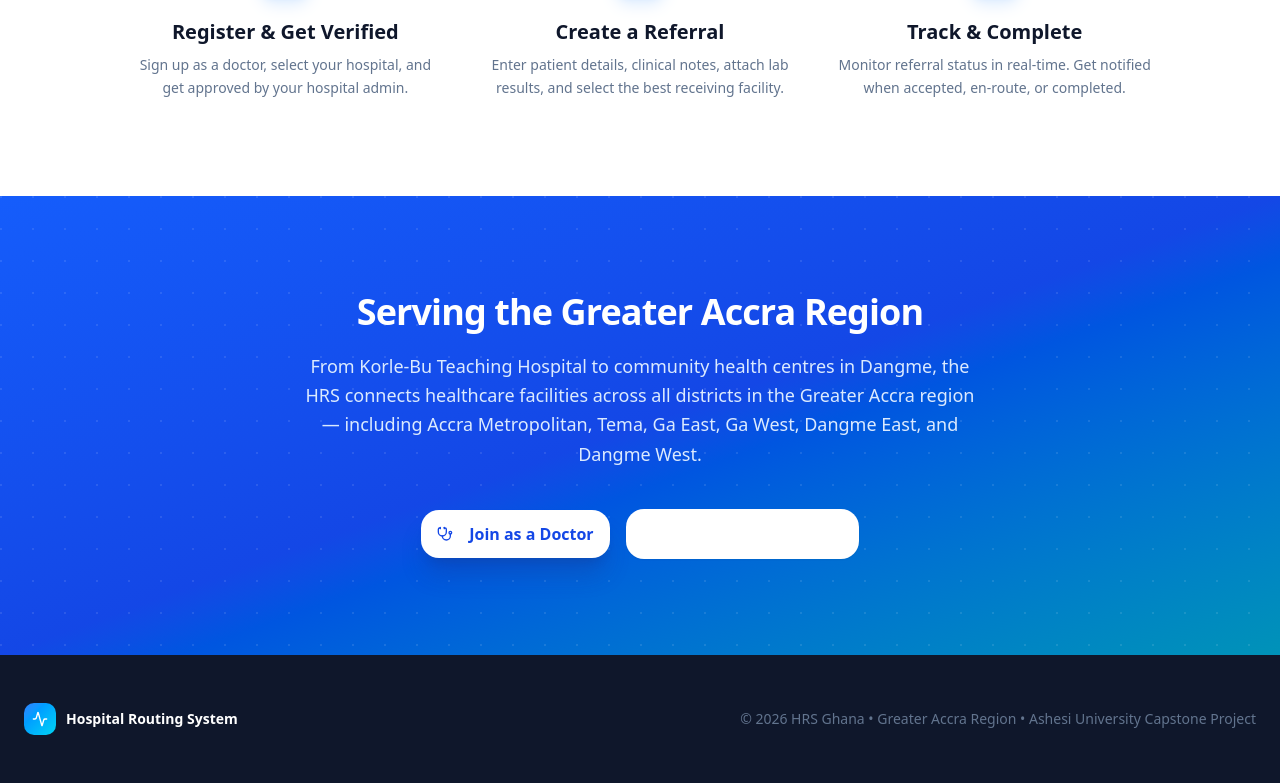
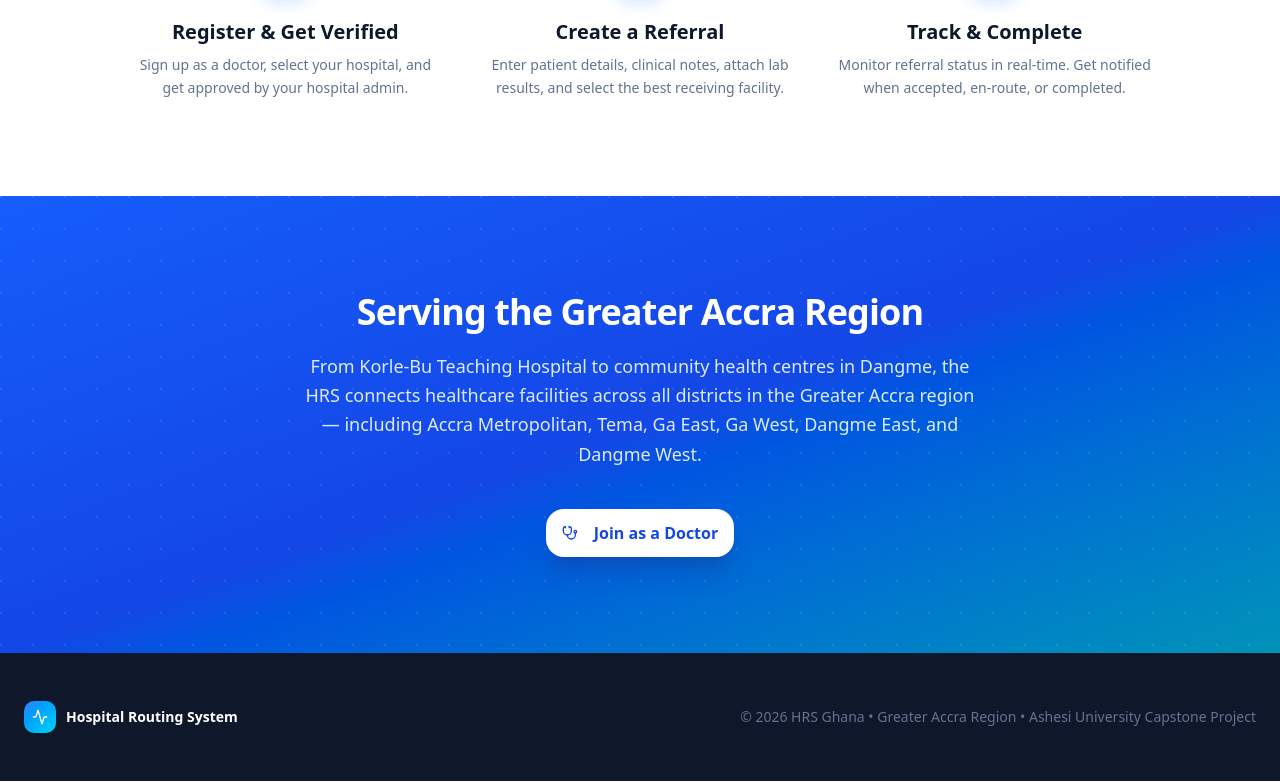
Before and after one commit to ladymargehagan/ashesi-capstone-hospital-routing-system, a Next.js app in the folder frontend/: page / in a window 1280 px wide. Shown: the part 1775-2558 px from the top of the page. Built offline with nearby package versions, Linux system fonts and the light colour scheme; no server answers.

Commit message:
simplify layout of hero section

```diff
--- a/frontend/src/app/page.tsx
+++ b/frontend/src/app/page.tsx
@@ -224,17 +224,11 @@ export default function LandingPage() {
             Ga West, Dangme East, and Dangme West.
           </p>
 
-          <div className="mt-10 flex flex-col sm:flex-row items-center justify-center gap-4">
+          <div className="mt-10 flex items-center justify-center">
             <Link href="/register">
               <Button size="lg" className="text-base px-8 py-6 rounded-2xl bg-white text-blue-700 hover:bg-blue-50 shadow-xl shadow-blue-900/30 font-semibold">
                 <Stethoscope className="h-5 w-5 mr-2" />
                 Join as a Doctor
-              </Button>
-            </Link>
-            <Link href="/login">
-              <Button size="lg" variant="outline" className="text-base px-8 py-6 rounded-2xl border-white/30 text-white hover:bg-white/10 font-semibold">
-                Sign In to Dashboard
-                <ArrowRight className="h-4 w-4 ml-2" />
               </Button>
             </Link>
           </div>
```
